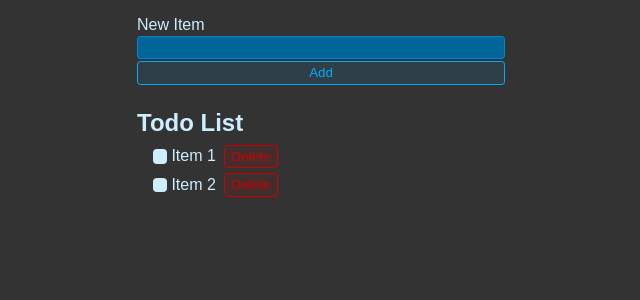
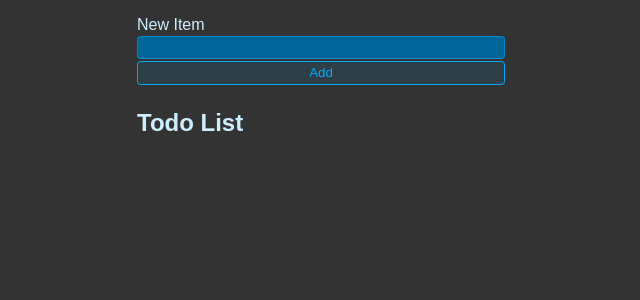
Before and after one commit to Dc0d1ng/React-practice, a React (Vite) app: page / in a window 1280 px wide. Shown: the top 300 px of the page, without its empty margins (319-959 px from the left). Built offline with nearby package versions, Linux system fonts and the light colour scheme.

Commit message:
add checkmark and delete functionality

```diff
--- a/src/App.jsx
+++ b/src/App.jsx
@@ -3,32 +3,75 @@
 
 export default function App() {
   // inside react you can't update state, it is immutable
-  const [newItems, setNewItem] = useState("");
+  const [newItem, setNewItem] = useState("");
+  const [todos, setTodos] = useState([]);
+
+  function handleSubmit(e) {
+    e.preventDefault();
+
+    setTodos((currentTodos) => {
+      return [
+        ...currentTodos,
+        { id: crypto.randomUUID(), title: newItem, completed: false },
+      ];
+    });
+
+    setNewItem("");
+  }
+
+  function toggleToDo(id, completed) {
+    setTodos((currentTodos) => {
+      return currentTodos.map((todo) => {
+        if (todo.id === id) {
+          return { ...todo, completed };
+        }
+        return todo;
+      });
+    });
+  }
+
+  function deleteToDo(id) {
+    setTodos((currentTodos) => {
+      return currentTodos.filter((todo) => todo.id !== id);
+    });
+  }
+
   return (
     <>
-      <form className="new-item-form">
+      <form onSubmit={handleSubmit} className="new-item-form">
         <div className="form-row">
           <label htmlFor="item">New Item</label>
-          <input type="text" id="item"></input>
+          <input
+            value={newItem}
+            onChange={(e) => setNewItem(e.target.value)}
+            type="text"
+            id="item"
+          ></input>
           <button className="btn">Add</button>
         </div>
       </form>
       <h1 className="header">Todo List</h1>
       <ul className="list">
-        <li>
-          <label>
-            <input type="checkbox" />
-            Item 1
-          </label>
-          <button className="btn btn-danger">Delete</button>
-        </li>
-        <li>
-          <label>
-            <input type="checkbox" />
-            Item 2
-          </label>
-          <button className="btn btn-danger">Delete</button>
-        </li>
+        {todos.map((todo) => {
+          return (
+            <li key={todo.id}>
+              <label>
+                <input
+                  type="checkbox"
+                  checked={todo.completed}
+                  onChange={(e) => toggleToDo(todo.id, e.target.checked)}
+                />
+                {todo.title}
+              </label>
+              <button
+                onClick={() => deleteToDo(todo.id)}
+                className="btn btn-danger"
+              >
+                Delete
+              </button>
+            </li>
+          );
+        })}
       </ul>
     </>
   );
```
